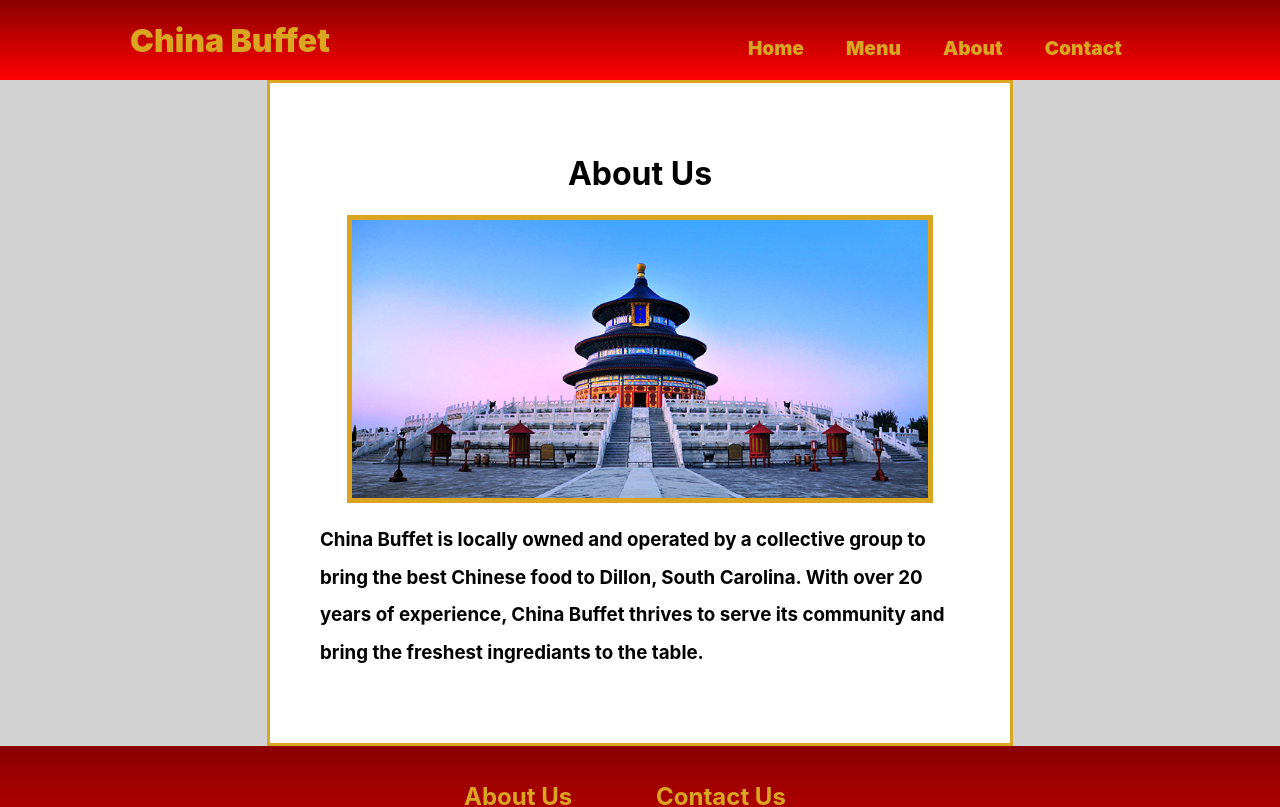
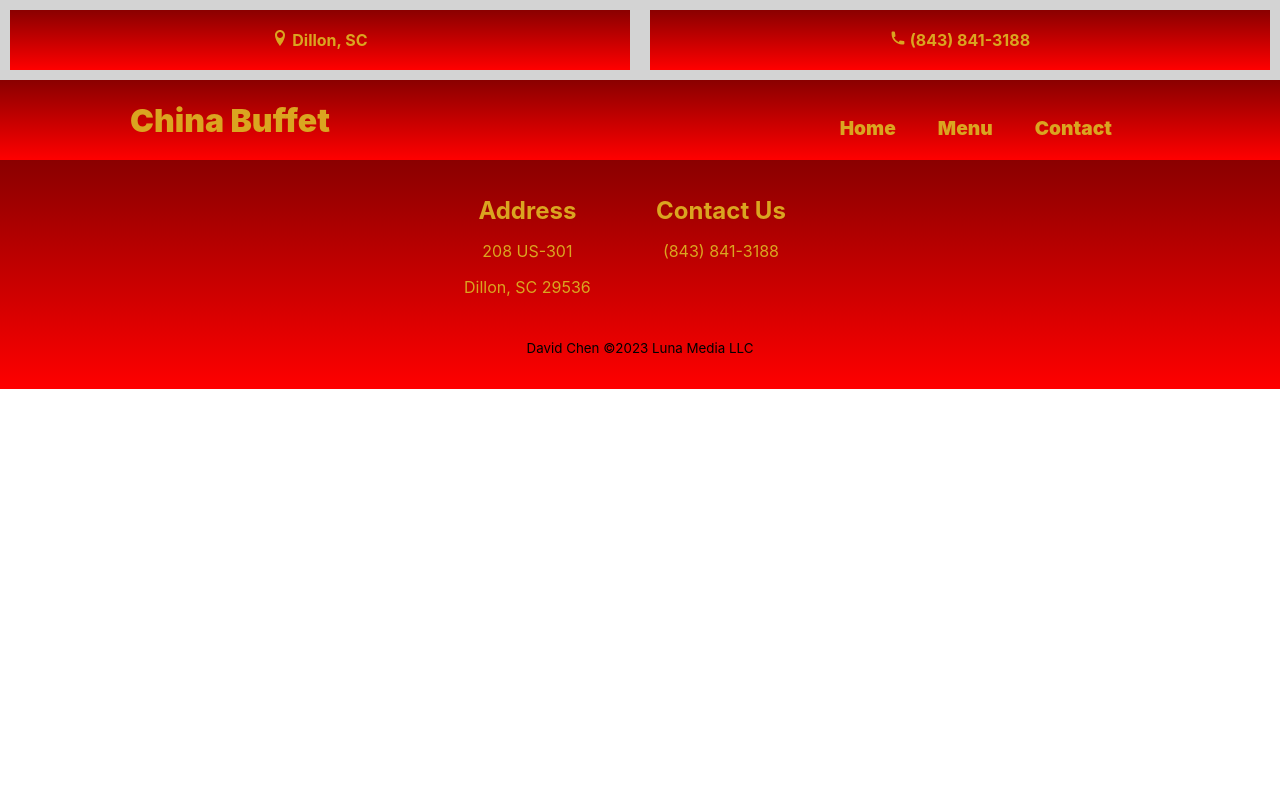
Before and after one commit to dchen8419/China-Buffet-V2, a React (Create React App) app: page /about in a window 1280 px wide. Shown: the top 807 px of the page. Built offline with nearby package versions, Linux system fonts and the light colour scheme.

Commit message:
finished all css

```diff
--- a/src/App.css
+++ /dev/null
@@ -1,50 +0,0 @@
-.App {
-  text-align: center;
-}
-
-.App-logo {
-  height: 40vmin;
-  pointer-events: none;
-}
-
-@media (prefers-reduced-motion: no-preference) {
-  .App-logo {
-    animation: App-logo-spin infinite 20s linear;
-  }
-
-  .App-header {
-  background-color: #282c34;
-  min-height: 100vh;
-  display: flex;
-  flex-direction: column;
-  align-items: center;
-  justify-content: center;
-  font-size: calc(10px + 2vmin);
-  color: white;
-}
-}
-
-
-
-.App-link {
-  color: #61dafb;
-}
-
-@keyframes App-logo-spin {
-  from {
-    transform: rotate(0deg);
-  }
-  to {
-    transform: rotate(360deg);
-  }
-}
-
-.page-container {
-  display: flex;
-  flex-direction: column;
-  min-height: 100vh;
-}
-
-.content-wrap {
-  flex: 1;
-}
--- a/src/App.js
+++ b/src/App.js
@@ -1,4 +1,3 @@
-import './App.css';
 import React from 'react';
 import {
   Routes,
@@ -8,19 +7,21 @@ import Main from './Components/Main/Main';
 import Navbar from './Components/Navbar/Navbar';
 import Contact from './Components/Contact/Contact';
 import Menu from './Components/Menu/Menu';
-import About from './Components/About/About'
+// import About from './Components/About/About'
 import { Footer } from './Components/Footer/Footer';
+import Header from './Components/Header/Header';
 
 
 function App() {
   return (
     <div>
+      <Header />
       <Navbar />
       <Routes>
         <Route path="/" element={<Main />}/>
         <Route path="/contact" element={<Contact />}/>
         <Route path="/menu" element={<Menu />}/>
-        <Route path="/about" element={<About />}/>
+        {/* <Route path="/about" element={<About />}/> */}
       </Routes>
       <Footer />
     </div>
--- a/src/Components/Footer/Footer.css
+++ b/src/Components/Footer/Footer.css
@@ -59,7 +59,7 @@
     flex-direction: column;
     align-items: flex-start;
     margin: 16px;
-    text-align: left;
+    text-align: center;
     width: 160px;
     box-sizing: border-box;
 }
--- a/src/Components/Footer/Footer.jsx
+++ b/src/Components/Footer/Footer.jsx
@@ -1,6 +1,5 @@
 import React from 'react'
 import './Footer.css'
-import { Link } from 'react-router-dom'
 
 export const Footer = () => {
     return (
@@ -8,13 +7,17 @@ export const Footer = () => {
             <div className='footer-links'>
                 <div className='footer-link-wrapper'>
                     <div className='footer-link-items'>
-                    <h2>About Us</h2>
-                    <Link to="/contact">Careers</Link>
+                        <a href="https://goo.gl/maps/NpxminUJ5zycHaWL6">
+                            <h2>Address</h2>
+                            <p>208 US-301</p>
+                            <p>Dillon, SC 29536</p>
+                        </a>
                     </div>
                     <div className='footer-link-items'>
+                        <a href="tel:843-841-3188">
                             <h2>Contact Us</h2>
-                    <Link to='/contact'>Contact</Link>
-                    <Link to='/contact'>Support</Link>
+                            <p>(843) 841-3188</p>
+                        </a>
                     </div>
                 </div>
             </div>
@@ -22,36 +25,9 @@ export const Footer = () => {
                 <div className='social-media-wrap'>
                     <div className='footer-logo'>
                 </div>
-                <small className='website-rights'>David Chen &copy;{new Date().getFullYear()} Luna Media LLC | All right reserved | Terms and Conditions | Privacy</small>
+                    <small className='website-rights'>David Chen &copy;{new Date().getFullYear()} Luna Media LLC</small>
                 </div>
             </section>
         </div>
     )
 }
-
-// export const Footer = () => {
-//     return (
-//         <div className='footer-container'>
-//             <div>
-//                 <h1>Something</h1>
-//                 <ul>
-//                     <li>One</li>
-//                     <li>Two</li>
-//                 </ul>
-//             </div>
-//             <div>
-//                 <h1>Something else</h1>
-//                 <ul>
-//                     <li>three</li>
-//                     <li>four</li>
-//                 </ul>
-//             </div>
-//             <div>
-//                 <hr />
-//                 <p>
-//                     David Chen &copy;{new Date().getFullYear()} Luna Media LLC | All right reserved | Terms and Conditions | Privacy
-//                 </p>
-//             </div>
-//         </div>
-//     )
-// }
--- /dev/null
+++ b/src/Components/Header/Header.css
@@ -0,0 +1,35 @@
+.header-container {
+    display: flex;
+    background-color: lightgray;
+    align-content: center;
+    justify-content: center;
+}
+
+.header-container div {
+    align-items: center;
+    margin: 10px;
+    width: 100%;
+    padding: 20px;
+    text-align: center;
+    font-weight: bold;
+}
+
+a {
+    text-decoration: none;
+    color: goldenrod;
+}
+
+.header-location {
+    background: linear-gradient(rgb(138, 0, 0), red)
+}
+
+.header-phone {
+    background: linear-gradient(rgb(138, 0, 0), red)
+}
+
+
+@media only screen and (max-width: 1024px) {
+    span.text {
+        display: none;
+    }
+}
--- /dev/null
+++ b/src/Components/Header/Header.jsx
@@ -0,0 +1,23 @@
+import React from 'react'
+import './Header.css'
+import { HiPhone } from 'react-icons/hi'
+import { ImLocation } from 'react-icons/im'
+
+
+
+function Header() {
+    return (
+        <div id="Home" className='header-container'>
+            <div className='header-location'>
+                <span className='icon'><a href="https://goo.gl/maps/NpxminUJ5zycHaWL6"><ImLocation /></a></span>
+                <span className='text'><a href="https://goo.gl/maps/NpxminUJ5zycHaWL6"> Dillon, SC</a></span>
+            </div>
+            <div className='header-phone'>
+                <span className='icon'><a href="tel:843-841-3188"><HiPhone /></a></span>
+                <span className='text'><a href="tel:843-841-3188"> (843) 841-3188</a></span>
+            </div>
+        </div>
+    )
+}
+
+export default Header
--- a/src/Components/Main/ImageSlider/ImageSlider.css
+++ b/src/Components/Main/ImageSlider/ImageSlider.css
@@ -7,7 +7,6 @@
 
 .slider {
     position: relative;
-    height: 70vh;
     display: flex;
     justify-content: center;
     align-items: center;
--- a/src/Components/Main/Main.css
+++ b/src/Components/Main/Main.css
@@ -2,9 +2,6 @@
     background-color: lightgrey;
 }
 
-/* .front-welcome {
-    text-align: center;
-} */
 
 .front-location-font-style {
     font-style: oblique;
@@ -16,6 +13,8 @@
     justify-content: center;
     text-align: center;
 }
+
+
 
 @media screen and (max-width: 375px) {
 
--- a/src/Components/Navbar/Navbar.css
+++ b/src/Components/Navbar/Navbar.css
@@ -52,8 +52,8 @@ nav {
     cursor: pointer;
     text-decoration: none;
     font-size: 2rem;
-    display: flex;
-    align-items: center;
+    /* display: flex; */
+    /* align-items: center; */
     font-weight: 900;
 }
 
@@ -141,7 +141,8 @@ nav {
         transition: all 0.5s ease;
         display: flex;
         justify-content: center;
-        align-items: column;
+        align-items: center;
+        padding: 0;
     }
 
 
--- a/src/Components/Navbar/Navbar.jsx
+++ b/src/Components/Navbar/Navbar.jsx
@@ -26,31 +26,6 @@ function Navbar() {
 
     window.addEventListener('resize', showButton);
 
-    // return (
-    //     <nav>
-    //         <div onClick={handleClick}>
-    //             <i className={click ? 'fas fa-times' : 'fas fa-bars'} />
-    //         </div>
-    //         <ul className='nav-links'>
-    //             <Link className='nav-style' to="/" onClick={closeMobileMenu}>
-    //                 <li>Home</li>
-    //             </Link>
-    //             <Link className='nav-style' to="/menu" onClick={closeMobileMenu}>
-    //                 <li>Menu</li>
-    //             </Link>
-    //             <Link className='nav-style' to="/about" onClick={closeMobileMenu}>
-    //                 <li>About</li>
-    //             </Link>
-    //             <Link className='nav-style' to="/contact" onClick={closeMobileMenu}>
-    //                 <li>Contact</li>
-    //             </Link>
-    //         </ul>
-    //         <div>
-    //         {/* {button && <Button buttonStyle='btn--outline'></Button>} */}
-    //         </div>
-    //     </nav>
-    // )
-
     return (
         <>
             <nav className="navbar">
@@ -72,11 +47,11 @@ function Navbar() {
                                 Menu
                             </Link>
                         </li>
-                        <li className='nav-item'>
+                        {/* <li className='nav-item'>
                             <Link to='/about' className='nav-links' onClick={closeMobileMenu}>
                                 About
                             </Link>
-                        </li>
+                        </li> */}
                         <li className='nav-item'>
                             <Link to='/contact' className='nav-links' onClick={closeMobileMenu}>
                                 Contact
```
Lines whose indentation alone changed are shown as unchanged.
